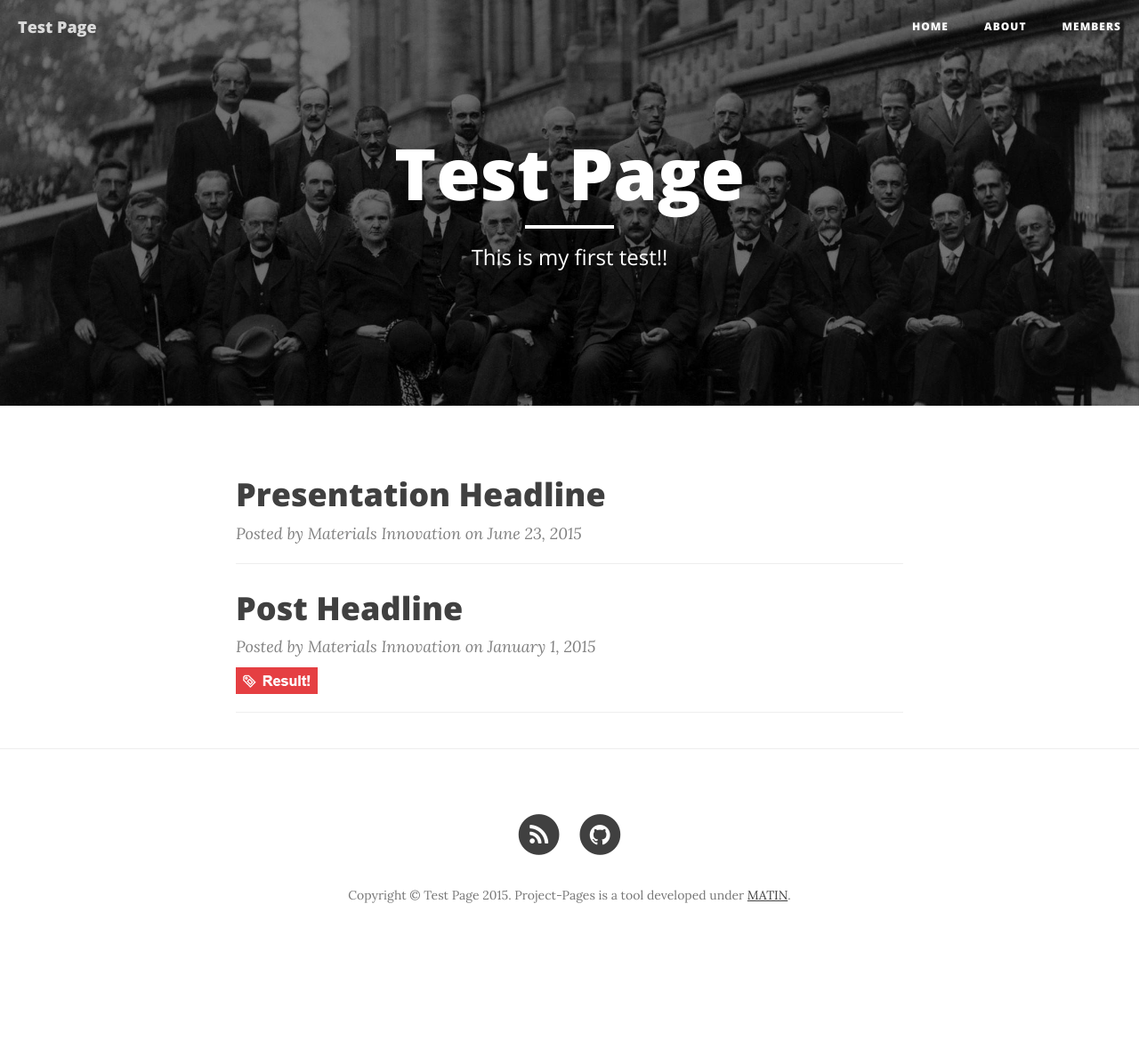
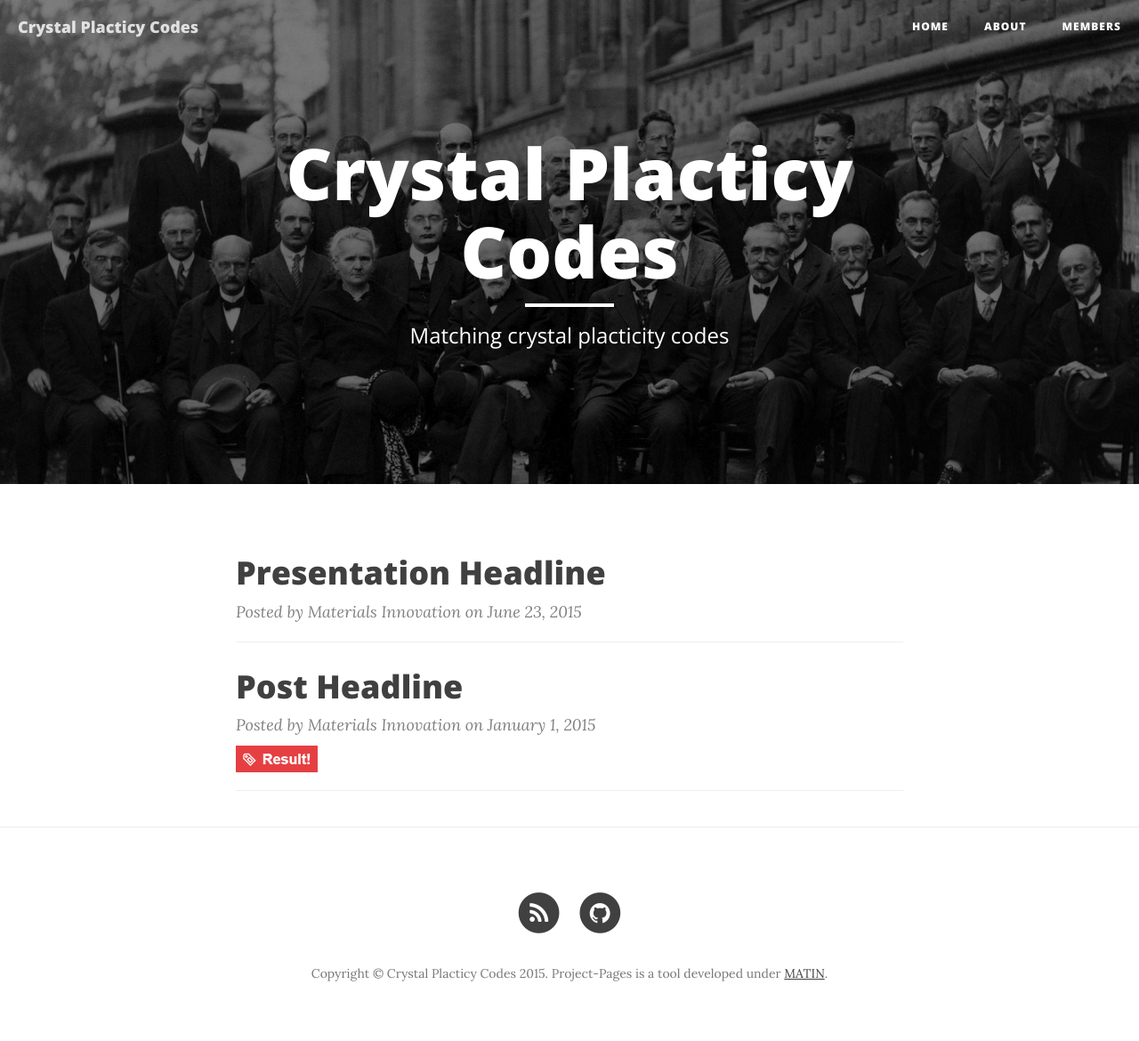
Before and after one commit to darrenm13/Test1, a Jekyll site: the page built from index.html, in a window 1280 px wide. Shown: the whole page at 89% size. Built offline with Jekyll 4.4.1, drawn with Linux system fonts in a browser that asks for light colours; nearby versions of some CDN libraries; the list of posts is cut into pages by our own code; before the commit the page ends 1082 px from its top, so only the background shows below that.

Commit message:
Update _config.yml

```diff
--- a/_config.yml
+++ b/_config.yml
@@ -1,13 +1,13 @@
 # Site settings
 
-title: Test Page
+title: Crystal Placticy Codes
 header-img: img/home-bg.jpg
 email: darrenmm33@gmail.com
-description: "This is my first test!!"
+description: "Matching crystal placticity codes"
 baseurl: "/Test1"
 url: "http://darrenm13.github.io"
 github_username:  darrenm13
-project_repository: Test1
+project_repository: MinedProjects
 
 # Build settings
 # Don't change these variables
```
